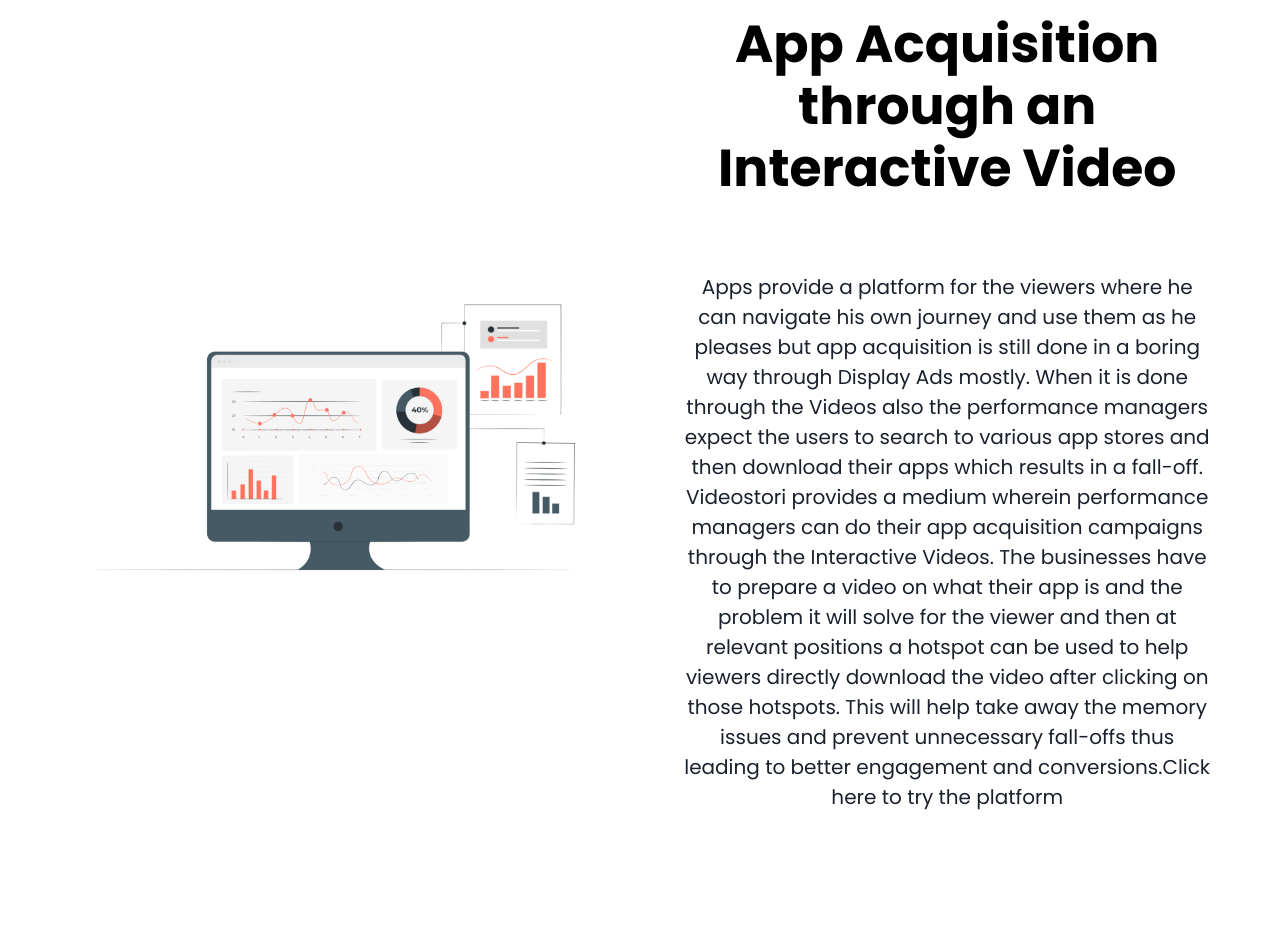
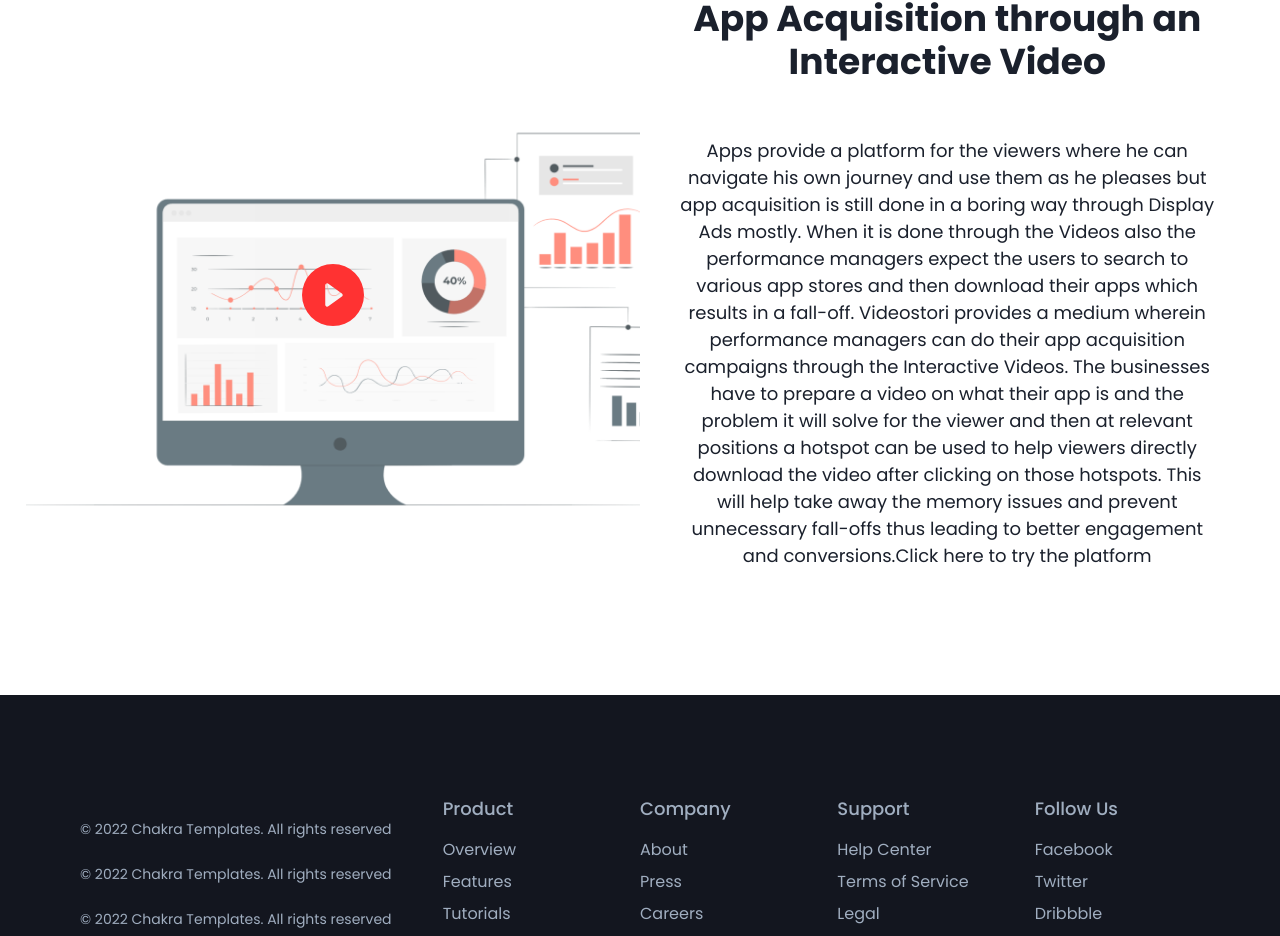
Before and after one commit to vishalgupta888/videostori, a Next.js app: page /app-acquistion-videos in a window 1280 px wide. Shown: the part 605-1541 px from the top of the page. Built offline with nearby package versions, Linux system fonts and the light colour scheme.

Commit message:
ui changes

```diff
--- a/src/components/AppAcquistion/index.jsx
+++ b/src/components/AppAcquistion/index.jsx
@@ -14,6 +14,7 @@
     <Box>
       <Banner title="App Acquisition Videos" breadcrumb={breadcrumb} />
       <ImageTextTable
+        isVideo={true}
         index={2}
         imageTextdata={appText}
       />
--- a/src/components/CustomerSurvey/index.jsx
+++ b/src/components/CustomerSurvey/index.jsx
@@ -14,6 +14,7 @@
     <Box>
       <Banner title="Customer Survey Videos" breadcrumb={breadcrumb} />
       <ImageTextTable
+        isVideo={true}
         index={2}
         imageTextdata={customerText}
       />
--- a/src/components/ImageTextTable/index.jsx
+++ b/src/components/ImageTextTable/index.jsx
@@ -1,3 +1,4 @@
+import VideoPlayer from "@/patterns/VideoPlayer";
 import { Box, Flex,  } from "@chakra-ui/react";
 import React, { useRef } from "react";
 import ImageSection from "../../patterns/ImageSection";
@@ -14,14 +15,21 @@
             p="2vw"
             ref={ref}
         >
-            <ImageSection
+          { isVideo ? <VideoPlayer
+                p={10}
+                width={["100%", "50%"]}
+                videodata={{
+                  thumbnail: imageTextdata.thumb,
+                  videosrc: imageTextdata.src,
+                }}
+              /> :  <ImageSection
                 w={["100%", "50%"]}
                 h={"auto"}
                 order={[1, index % 2 === 0 ? 1 : 2]}
                 imgSrc={imageTextdata.imageurl}
                 py={[5, 0]}
                 px={[0, 10]}
-            />
+            />}
             <TextSection
                 w={["100%", "50%"]}
                 order={[2, index % 2 === 0 ? 2 : 1]}
--- a/src/constants/layoutConstants.js
+++ b/src/constants/layoutConstants.js
@@ -42,13 +42,15 @@
 ]
 
 export const customerText = {
-    imageurl: '/assets/shop.png',
+    thumb: '/assets/shop.png',
+    src: 'https://videostori.io/v/l4/IVx51S',
     title: 'Make Customer Surveys Interesting and Collect Feedback',
     description: 'Customer survey videos are videos that are created to collect  opinions or feedback from customers about a product, service, or business. Interactive Videos provide you a medium to explain the survey objectives in the form of a story thus encouraging viewers to participate and enable survey completions. The interactive videos may include graphics, animations, or other visuals to help convey the survey questions. The interactive Video surveys can also enable conditional questions based on viewers responses. This facilitates the viewers not to waste time on questions which are not relevant to him. The interactive video can also be used to do an online assessment of a viewer after the course completion and the answers can be provided real-time to the user as well as the examinee.These  videos can be an effective tool for gathering information and insights from to viewers, sharing them on a real-time basis with businesses and can help businesses make improvements and better meet the needs of their customers'
 }
 
 export const appText = {
-    imageurl: '/assets/lead2.png',
+    thumb: '/assets/lead2.png',
+    src: 'https://videostori.io/v/l4/IVx51S',
     title: 'App Acquisition through an Interactive Video',
     description: 'Apps provide a platform for the viewers where he can navigate his own journey and use them as he pleases but app acquisition is still done in a boring way through Display Ads mostly. When it is done through the Videos also the performance managers expect the users to search to various app stores and then download their apps which results in a fall-off. Videostori provides a medium wherein performance managers can do their app acquisition campaigns through the Interactive Videos. The businesses have to prepare a video on what their app is and the problem it will solve for the viewer and then at relevant positions a hotspot can be used to help viewers directly download the video after clicking on those hotspots. This will help take away the memory issues and prevent unnecessary fall-offs thus leading to better engagement and conversions.Click here to try the platform '
 }
--- a/src/patterns/Banner.jsx
+++ b/src/patterns/Banner.jsx
@@ -9,7 +9,7 @@
 const Banner = ({ title, breadcrumb }) => {
   return (
     <Center flexDirection="column" h={["40vh", "50vh"]} bg="light_bg.blue">
-      <Heading mx="auto">{title}</Heading>
+      <Heading color={'white'} mx="auto">{title}</Heading>
       {breadcrumb && (
         <Breadcrumb mt="1em" textAlign={"center"}>
           {breadcrumb.map((item, index) => {
--- a/src/patterns/TextSection.jsx
+++ b/src/patterns/TextSection.jsx
@@ -1,13 +1,10 @@
 import {
-    Box,
-    ListItem,
     Flex,
     Heading,
     Text,
-    UnorderedList
 } from "@chakra-ui/react";
 const TextSection = (props) => {
-    const { title, description, listitem, cta, ctatitle } = props;
+    const { title, description } = props;
     return (
         <Flex
             pos="relative"
@@ -19,35 +16,9 @@
             {...props}
         >
             <Heading my="1em">{title}</Heading>
-            <Text fontSize={["md", "xl"]} my="1em">
+            <Text fontSize={["md", "lg"]} my="1em">
                 {description}
             </Text>
-            <UnorderedList p={6}>
-                {listitem &&
-                    listitem.map((item, index) => (
-                        <ListItem
-                            textAlign="justify"
-                            key={index + "li_" + item}
-                            fontWeight="bold"
-                        >
-                            {item}
-                        </ListItem>
-                    ))}
-            </UnorderedList>
-            {cta && (
-                <Box mx="auto" my="1em">
-                    {ctatitle && (
-                        <Text
-                            fontStyle="italic"
-                            fontWeight={500}
-                            fontSize={["md", "xl"]}
-                        >
-                            {ctatitle}
-                        </Text>
-                    )}
-
-                </Box>
-            )}
         </Flex>
     );
 };
--- a/src/patterns/VideoPlayer.jsx
+++ b/src/patterns/VideoPlayer.jsx
@@ -27,7 +27,7 @@
         cursor={"pointer"}
         onClick={() => setPlayVideo(true)}
         as={BsFillPlayCircleFill}
-        boxSize={50}
+        boxSize={62}
         fill="red"
       />
       {playVideo && (
--- a/src/styles/chakraStyles/headingStyles.js
+++ b/src/styles/chakraStyles/headingStyles.js
@@ -1,10 +1,10 @@
-export const headingStyle = {
-  Heading: {
-    baseStyle: {
-      fontSize: ['32px', '36px', '42px', '52px'],
-      fontWeight: 'bold',
-      color: 'black',
-    }
-  }
+// export const headingStyle = {
+//   Heading: {
+//     baseStyle: {
+//       fontSize: ['32px', '36px', '42px', '52px'],
+//       fontWeight: 'bold',
+//       color: 'black',
+//     }
+//   }
 
-};
+// };
```
Also changed, not shown: public/assets/app.jpeg (added), public/assets/customer.jpg (added). Lines whose indentation alone changed are shown as unchanged.
